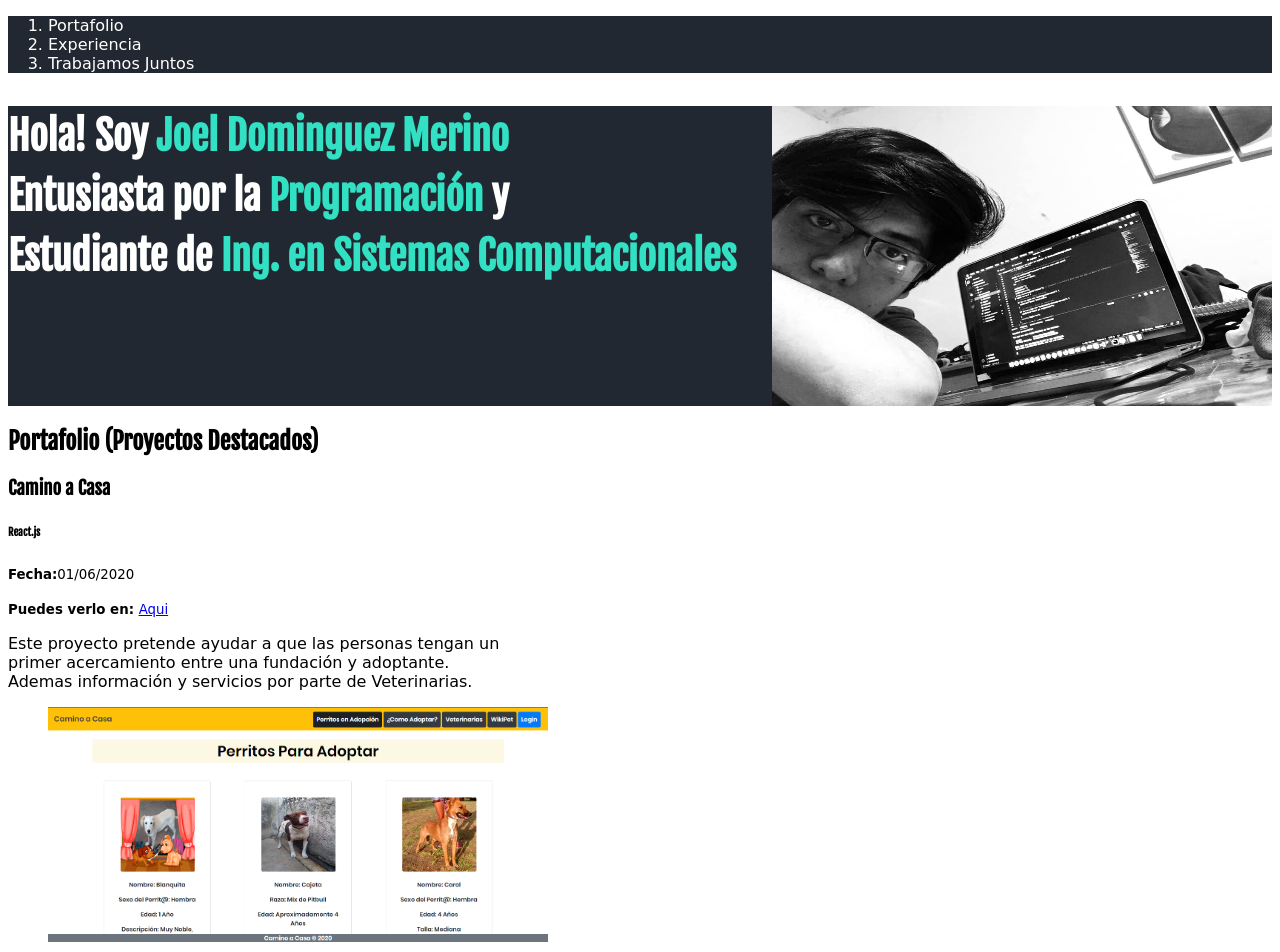
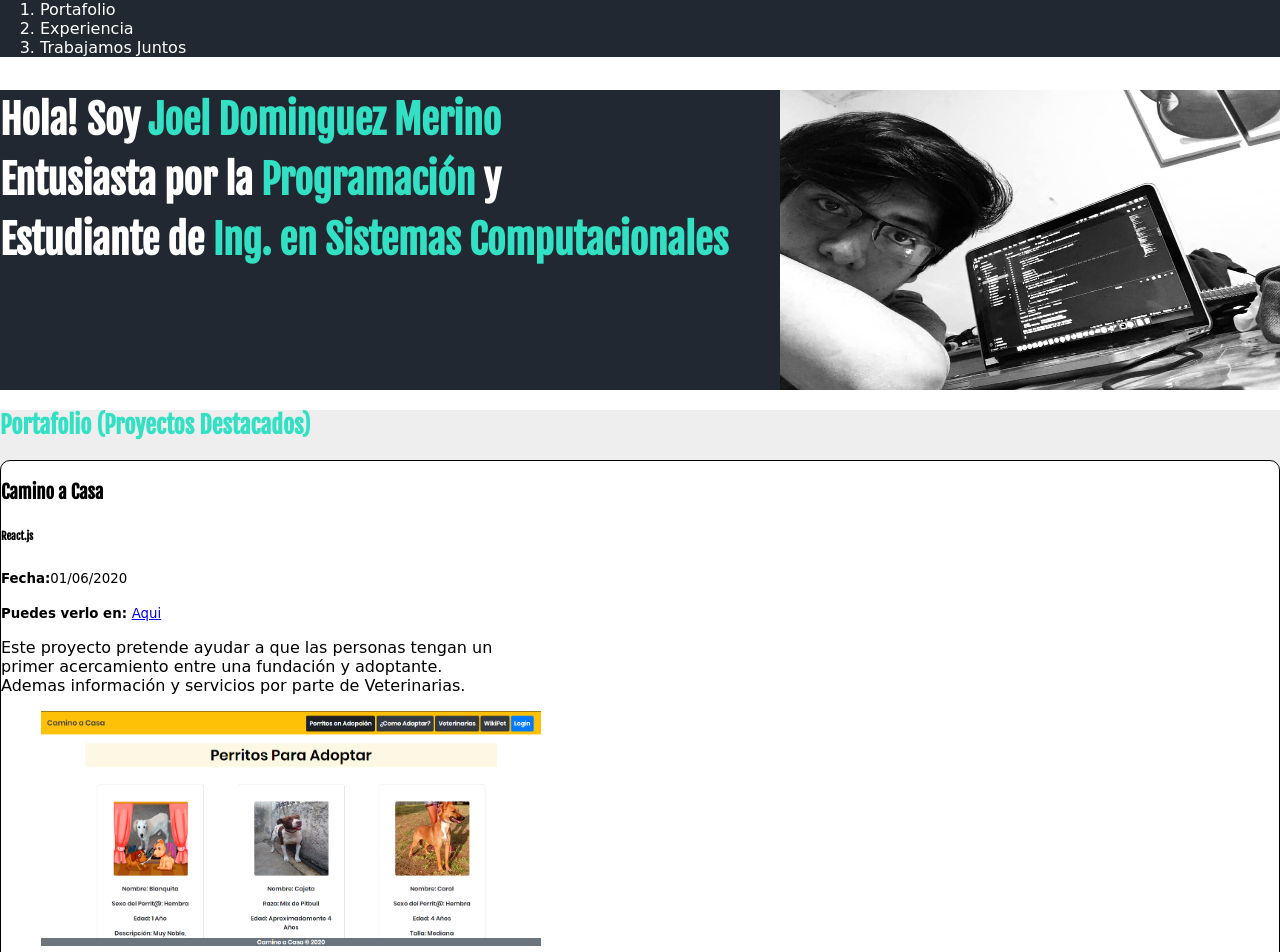
Before and after one commit to iJCode1/Portafolio, a plain HTML site: page index.html in a window 1280 px wide. Shown: the top 952 px of the page. Drawn offline with Linux system fonts and the light colour scheme; a web font is replaced by a local one.

Commit message:
Aplicando estilos

```diff
--- a/css/estilos.css
+++ b/css/estilos.css
@@ -1,5 +1,6 @@
 body {
   font-family: "Baloo Thambi 2", cursive;
+  margin: 0px;
 }
 
 /*
@@ -31,6 +32,14 @@ header a {
   color: white;
 }
 
+.menu ol {
+  margin: 0;
+}
+
+.portfolio {
+  background: #eeeeee;
+}
+
 .project-detail {
   width: 500px;
 }
@@ -48,3 +57,13 @@ header a {
 .hero strong {
   color: #32e0c4;
 }
+
+.portfolio-title {
+  color: #32e0c4;
+}
+
+.project {
+  border: 1px black solid;
+  border-radius: 10px;
+  background-color: white;
+}
--- a/index.html
+++ b/index.html
@@ -49,7 +49,7 @@
     <!-- --------------------- Portafolio (Proyectos) ------------------- -->
     <section id="portafolio" class="portfolio">
       <h2 class="portfolio-title">Portafolio (Proyectos Destacados)</h2>
-      <article clasS="project">
+      <article class="project">
         <div class="project-detail">
           <h3 class="project-title">Camino a Casa</h3>
           <h6 class="project-technology">React.js</h6>
```
